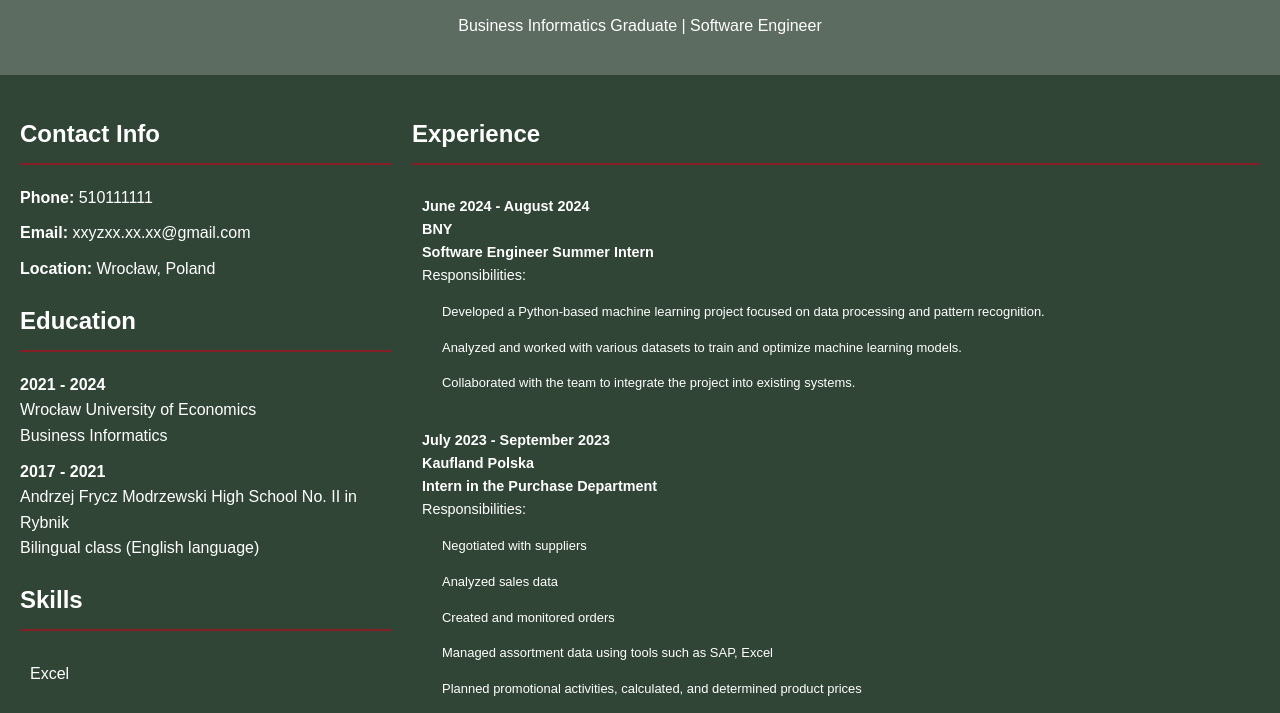
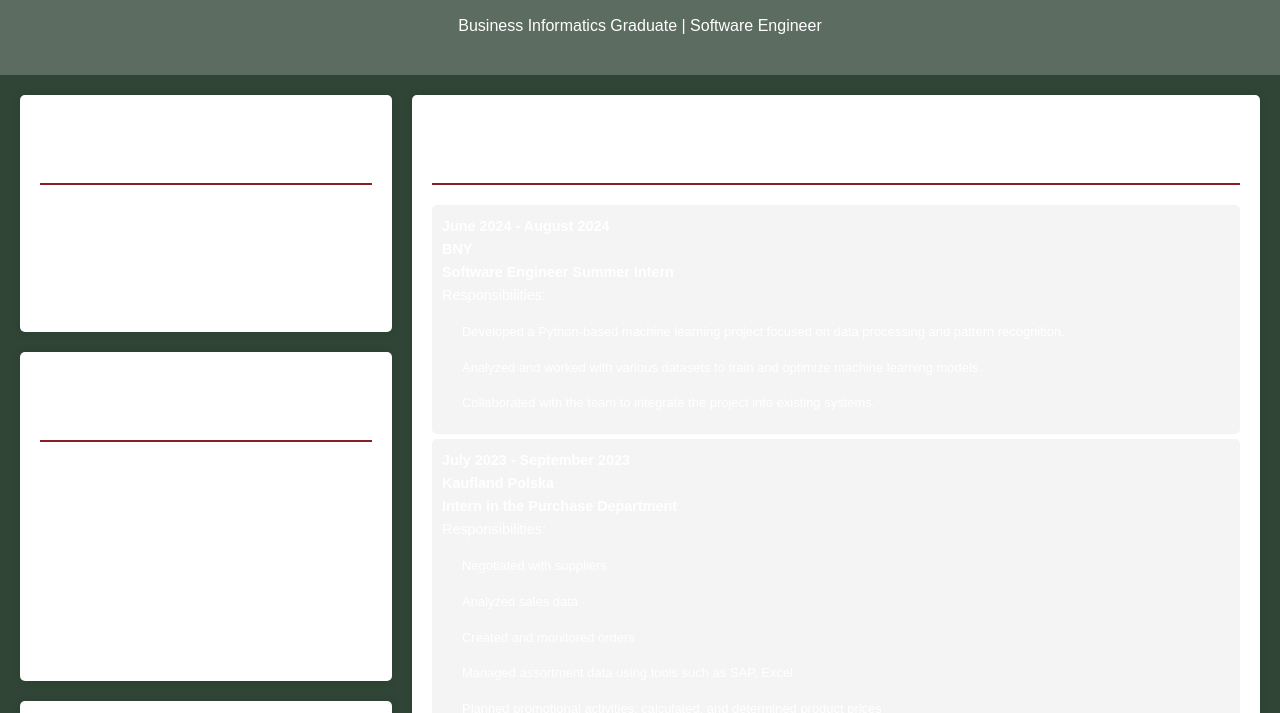
Before and after one commit to sitkokm/szkolenie, a plain HTML site: page index.html in a window 1280 px wide. Shown: the part 87-800 px from the top of the page. Drawn offline with Linux system fonts and the light colour scheme.

Commit message:
Update index.html

```diff
--- a/index.html
+++ b/index.html
@@ -45,6 +45,13 @@
             border-bottom: 2px solid #852029; /* Czerwony */
             padding-bottom: 10px;
         }
+         .contact-info, .education, .skills, .languages, .experience {
+            background: #fff;
+            padding: 20px;
+            margin-bottom: 20px;
+            border-radius: 5px;
+            box-shadow: 0 0 10px rgba(0, 0, 0, 0.1);
+        }
        .contact-info p, .education p, .skills ul, .languages ul, .experience ul {
             margin: 0;
             padding: 0;
@@ -57,7 +64,7 @@
             padding-left: 0;
         }
         .skills ul li, .languages ul li, .experience ul li {
-            background: #304536; /* Ciemnozielone tło dla list */
+            background: #f4f4f4;
             margin: 5px 0;
             padding: 10px;
             border-radius: 5px;
```
